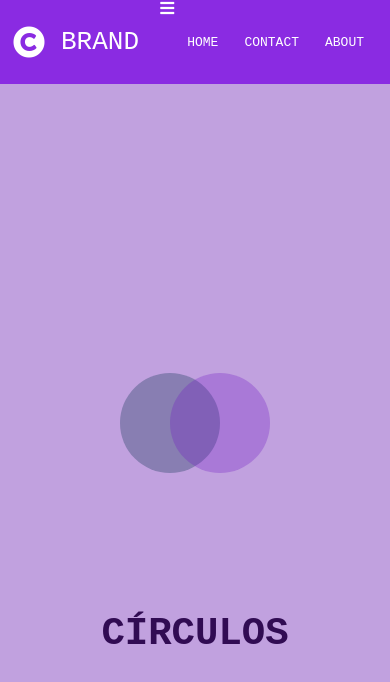
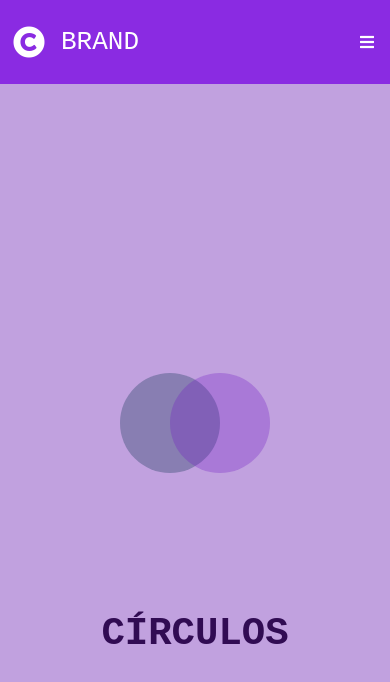
Before and after one commit to ScriptKiddie404/02-webdev-animated-navbar-cricles, a plain HTML site: page index.html in a window 390 px wide. Drawn offline with Linux system fonts and the light colour scheme.

Commit message:
Avanzando la barra de navegación

```diff
--- a/app.js
+++ b/app.js
@@ -0,0 +1,11 @@
+const list = document.querySelector('.navbar__list');
+const menuIcon = document.querySelector('.navbar__menu-icon');
+menuIcon.addEventListener('click', () => {
+    list.style.transform = 'translateX(0%)';
+});
+
+const closeButton = document.querySelector('.navbar__close');
+
+closeButton.addEventListener('click', () => {
+    list.style.transform = 'translateX(-100%)';
+});
--- a/index.html
+++ b/index.html
@@ -16,8 +16,9 @@
 
     <nav class="navbar">
         <div class="navbar__logo"><i class="fa fa-copyright navbar__icon"></i> BRAND</div>
+        <i class="fa fa-bars navbar__menu-icon" aria-hidden="true"></i>
         <ul class="navbar__list">
-            <i class="fa fa-bars" aria-hidden="true"></i>
+            <i class="fa fa-times navbar__close" aria-hidden="true"></i>
             <li class="navbar__item"><a href="#" class="navbar__link">HOME</a></li>
             <li class="navbar__item"><a href="#" class="navbar__link">CONTACT</a></li>
             <li class="navbar__item"><a href="#" class="navbar__link">ABOUT</a></li>
--- a/styles.css
+++ b/styles.css
@@ -25,8 +25,27 @@ body {
   font-size: 2em;
 }
 
+.navbar__menu-icon {
+  position: absolute;
+  right: 0;
+  margin-right: 1em;
+  cursor: pointer;
+  display: none !important;
+}
+
 .navbar__icon {
   margin-right: 0.5em;
+}
+
+.navbar__close {
+  display: none !important;
+  padding: 1.5em;
+  border-radius: 50%;
+}
+
+.navbar__close:hover {
+  cursor: pointer;
+  background-color: rgb(70, 14, 122);
 }
 
 .navbar__list {
@@ -102,3 +121,43 @@ body {
   background-color: rgba(114, 27, 196, 0.3);
   transform: translateX(-25%);
 }
+
+@media screen and (max-width: 500px) {
+  .navbar__list {
+    position: fixed;
+    display: flex;
+    align-items: center;
+    justify-content: center;
+    flex-direction: column;
+    background-color: rgba(114, 27, 196);
+    transform: translateX(-100%);
+    transition: transform 1s ease-in-out;
+    height: 100vh;
+    top: 0;
+    left: 0;
+    width: 100%;
+    z-index: 1;
+  }
+
+  .navbar__menu-icon {
+    display: block !important;
+  }
+
+  .navbar__item {
+    width: 100%;
+  }
+
+  .navbar__close {
+    display: block !important;
+    position: absolute;
+    right: 0;
+    margin-right: 2em;
+    margin-top: 2em;
+    top: 0;
+  }
+
+  .navbar__item:hover {
+    background-color: rgb(70, 14, 122);
+    font-size: 2em;
+  }
+}
```
